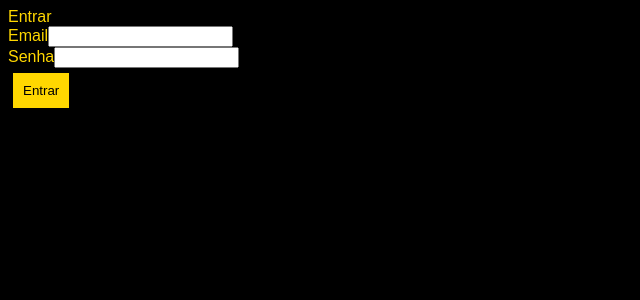
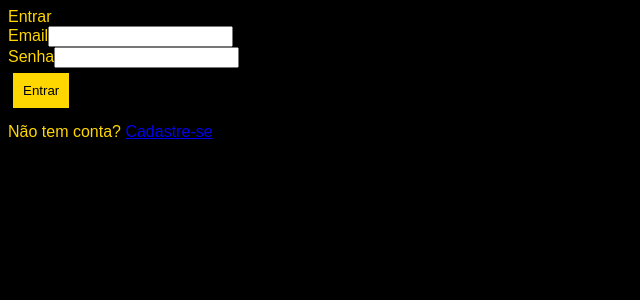
Before and after one commit to Wertco-Bombas/Wertco, a Next.js app: page /login in a window 1280 px wide. Shown: the top 300 px of the page, without its empty margins (0-640 px from the left). Built offline with nearby package versions, Linux system fonts and the light colour scheme; no server answers.

Commit message:
Update login.js

```diff
--- a/pages/login.js
+++ b/pages/login.js
@@ -1,83 +1,46 @@
 import { useState } from 'react'
 import { useRouter } from 'next/router'
 import { supabase } from '../lib/supabase'
+import Link from 'next/link'
 
 export default function Login(){
-
   const router = useRouter()
-
   const [email,setEmail] = useState('')
   const [password,setPassword] = useState('')
   const [error,setError] = useState('')
 
   async function handleLogin(){
-
-    const { error } =
-      await supabase.auth.signInWithPassword({
-        email,
-        password
-      })
-
+    const { error } = await supabase.auth.signInWithPassword({ email, password })
     if(error){
       setError(error.message)
       return
     }
-
     router.push('/dashboard')
   }
 
   return(
     <div className="loginPage">
+      <div className="loginBox">
+        <div className="loginTitle">Entrar</div>
 
-      <div className="loginBox">
-
-        <div className="loginTitle">
-          Entrar
+        <div className="field">
+          <label>Email</label>
+          <input type="email" value={email} onChange={e=>setEmail(e.target.value)} />
         </div>
 
         <div className="field">
-
-          <label>Email</label>
-
-          <input
-            type="email"
-            value={email}
-            onChange={e=>setEmail(e.target.value)}
-          />
-
+          <label>Senha</label>
+          <input type="password" value={password} onChange={e=>setPassword(e.target.value)} />
         </div>
 
-        <div className="field">
+        {error && <div style={{color:'#ff6b47', marginBottom:'12px'}}>{error}</div>}
 
-          <label>Senha</label>
+        <button className="loginBtn" onClick={handleLogin}>Entrar</button>
 
-          <input
-            type="password"
-            value={password}
-            onChange={e=>setPassword(e.target.value)}
-          />
-
-        </div>
-
-        {
-          error &&
-          <div style={{
-            color:'#ff6b47',
-            marginBottom:'12px'
-          }}>
-            {error}
-          </div>
-        }
-
-        <button
-          className="loginBtn"
-          onClick={handleLogin}
-        >
-          Entrar
-        </button>
-
+        <p style={{marginTop:'10px'}}>
+          Não tem conta? <Link href="/signup">Cadastre-se</Link>
+        </p>
       </div>
-
     </div>
   )
 }
```
